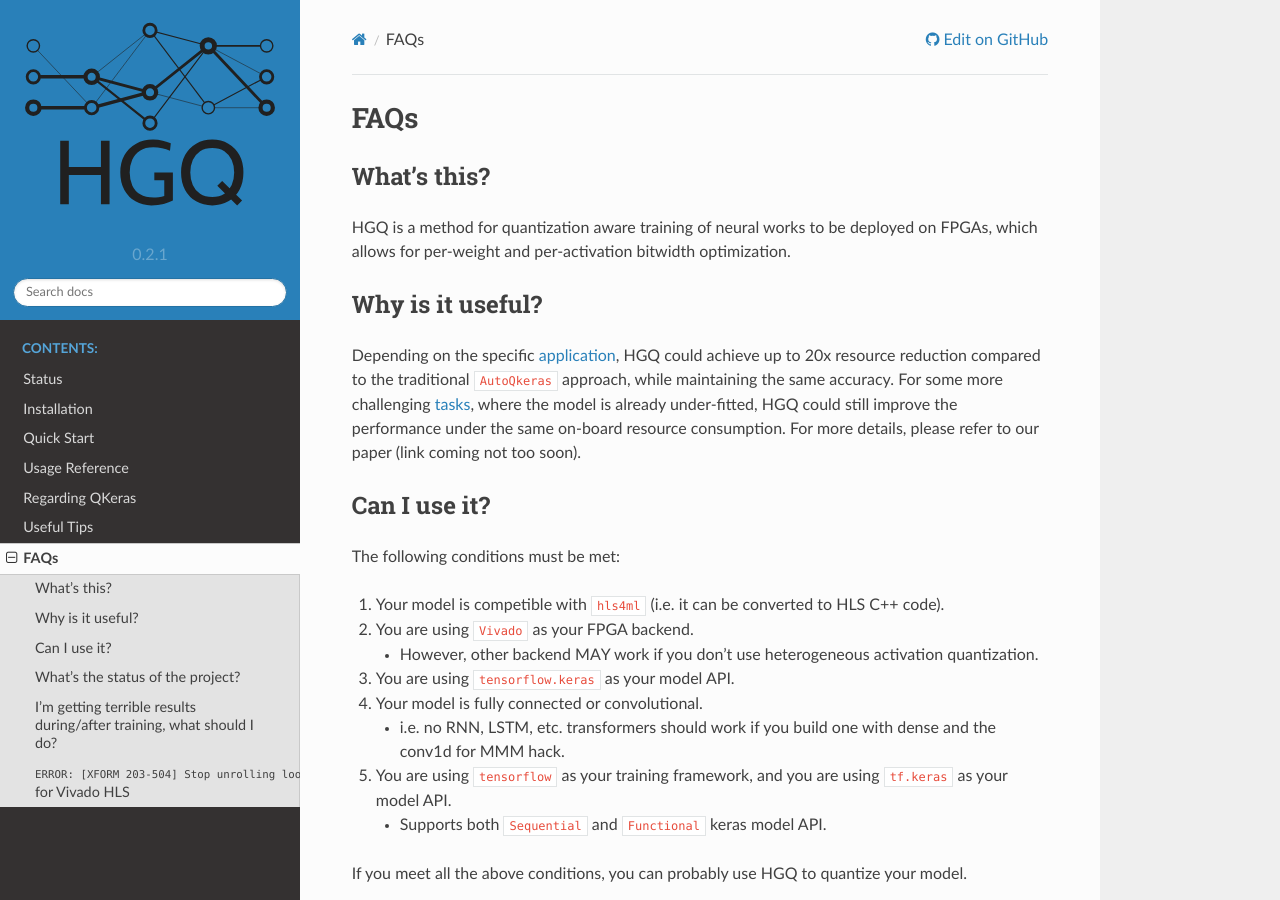
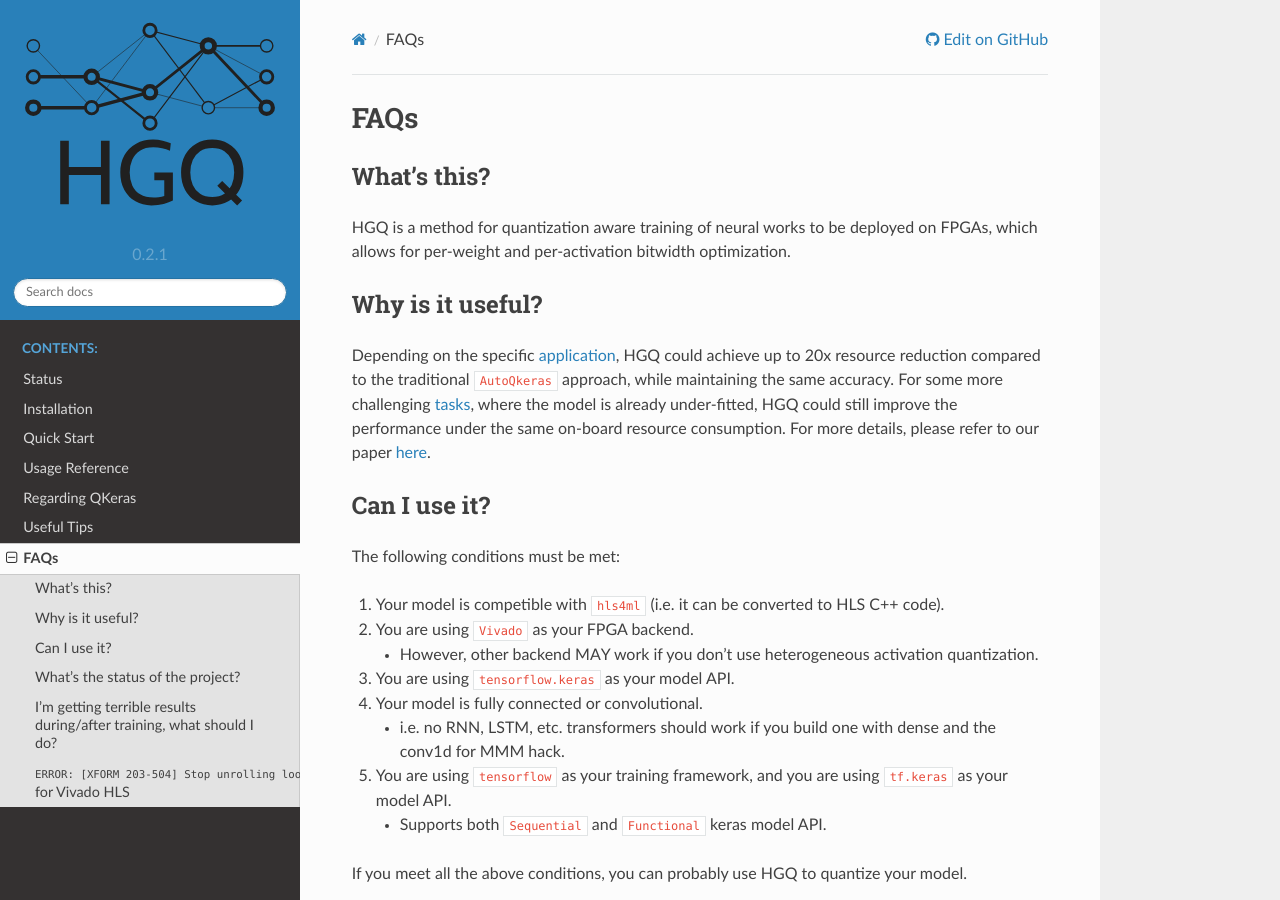
Before and after one commit to calad0i/HGQ, a Sphinx documentation site: the page built from docs/faq.md, in a window 1280 px wide and 900 px high. Built offline with Sphinx 7.4.7 and the Read the Docs theme 2.0.0, drawn with Linux system fonts in a browser that asks for light colours; pages that are not in the unit, such as notebooks, are missing from menus; the version number is read from the project's files by our own code.

Commit message:
paper link again

```diff
--- a/docs/faq.md
+++ b/docs/faq.md
@@ -6,7 +6,7 @@ HGQ is a method for quantization aware training of neural works to be deployed o
 
 ## Why is it useful?
 
-Depending on the specific [application](https://arxiv.org/abs/2006.10159), HGQ could achieve up to 20x resource reduction compared to the traditional `AutoQkeras` approach, while maintaining the same accuracy. For some more challenging [tasks](https://arxiv.org/abs/2202.04976), where the model is already under-fitted, HGQ could still improve the performance under the same on-board resource consumption. For more details, please refer to our paper (link coming not too soon).
+Depending on the specific [application](https://arxiv.org/abs/2006.10159), HGQ could achieve up to 20x resource reduction compared to the traditional `AutoQkeras` approach, while maintaining the same accuracy. For some more challenging [tasks](https://arxiv.org/abs/2202.04976), where the model is already under-fitted, HGQ could still improve the performance under the same on-board resource consumption. For more details, please refer to our paper [here](https://arxiv.org/abs/2405.00645).
 
 ## Can I use it?
 
--- a/docs/index.rst
+++ b/docs/index.rst
@@ -31,7 +31,7 @@ Compare to the other heterogeneous quantization approach, like the QKeras counte
   - still subject to machine float precision limitation.
 - **Accurate Resource Estimation**: BOPs estimated by HGQ is roughly #LUTs + 55#DSPs for actual (post place & route) FPGA resource consumption. This metric is available during training, and one can estimate the resource consumption of the final model in a very early stage.
 
-Depending on the specific `application <https://arxiv.org/abs/2006.10159>`_, HGQ could achieve up to 20x resource reduction compared to the `AutoQkeras` approach, while maintaining the same accuracy. For some more challenging `tasks <https://arxiv.org/abs/2202.04976>`_, where the model is already under-fitted, HGQ could still improve the performance under the same on-board resource consumption. For more details, please refer to our paper (link coming soon).
+Depending on the specific `application <https://arxiv.org/abs/2006.10159>`_, HGQ could achieve up to 20x resource reduction compared to the `AutoQkeras` approach, while maintaining the same accuracy. For some more challenging `tasks <https://arxiv.org/abs/2202.04976>`_, where the model is already under-fitted, HGQ could still improve the performance under the same on-board resource consumption. For more details, please refer to our paper `here <https://arxiv.org/abs/2405.00645>`_.
 
 Index
 =========================================================
```
Also changed, not shown: README.md (+1 -1 lines).
